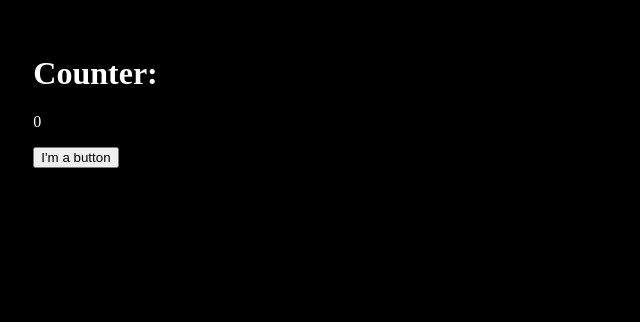
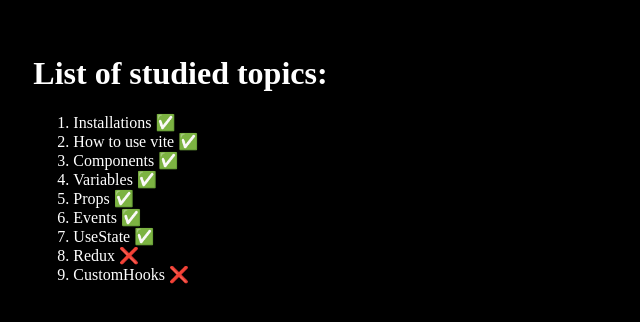
Before and after one commit to PleitesGC-12/React-Learning, a React (Vite) app: page / in a window 1280 px wide. Shown: the top 322 px of the page, without its empty margins (0-640 px from the left). Built offline with nearby package versions, Linux system fonts and the light colour scheme.

Commit message:
feat: Implement conditional rendering

```diff
--- a/src/CounterApp.jsx
+++ /dev/null
@@ -1,32 +0,0 @@
-import React from 'react'
-import {useState} from 'react'
-
-
-// Practicing useState
-const CounterApp = ({value}) => {
-
-    const [counter, setCounter] = useState(value)
-
-    // function within the component
-    const handleClick = () => {
-
-        // to modify the counter we use setCounter
-        setCounter(counter + 1)
-    }
-
-    return (
-        <div>
-            <h1>Counter: </h1>
-
-            {/* Calling the prop */}
-            <p>{counter}</p>
-
-            <button onClick={handleClick}>
-                I'm a button
-            </button>
-
-        </div>
-    )
-}
-
-export default CounterApp
--- /dev/null
+++ b/src/ListApp.jsx
@@ -0,0 +1,26 @@
+const Items = ({name, viewed}) => {
+    return (
+        <li>{name} {viewed ? '✅' : '❌'}</li>
+    )
+}
+
+const ListApp = () => {
+    return (
+        <div>
+            <h1>List of studied topics:</h1>
+            <ol>
+                <Items name="Installations" viewed={true}></Items>
+                <Items name="How to use vite" viewed={true}></Items>
+                <Items name="Components" viewed={true}></Items>
+                <Items name="Variables" viewed={true}></Items>
+                <Items name="Props" viewed={true}></Items>
+                <Items name="Events" viewed={true}></Items>
+                <Items name="UseState" viewed={true}></Items>
+                <Items name="Redux" viewed={false}></Items>
+                <Items name="CustomHooks" viewed={false}></Items>
+            </ol>
+        </div>
+    )
+}
+
+export default ListApp;
--- a/src/main.jsx
+++ b/src/main.jsx
@@ -1,10 +1,10 @@
 import { StrictMode } from 'react'
 import { createRoot } from 'react-dom/client'
-import CounterApp from './CounterApp.jsx'
+import ListApp from './ListApp'
 import './styles.css'
 
 createRoot(document.getElementById('root')).render(
   <StrictMode>
-    <CounterApp value={0}/>
+    <ListApp/>
   </StrictMode>,
 )
```
